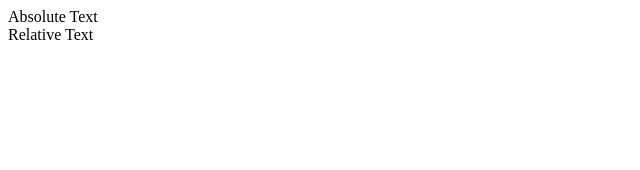
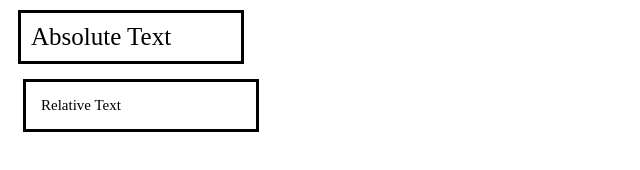
Before and after one commit to knightmoves-schools/016-absolute-relative-units-Jrey433, a website: page index.html in a window 1280 px wide. Shown: the whole page, without its empty margins (0-640 px from the left). Drawn offline with Linux system fonts and the light colour scheme.

Commit message:
Update index.html

```diff
--- a/index.html
+++ b/index.html
@@ -3,7 +3,7 @@
 <head>
     <title>Absolute and Relative Units</title>
     <style>
-        .absolute {
+        #absolute-units {
             width: 200px;
             font-size: 25px;
             border-style: solid;
@@ -11,7 +11,7 @@
             margin: 10px;
         }
 
-        .relative {
+        #relative-units {
             width: 200px;
             font-size: 15px;
             border-style: solid;
```
